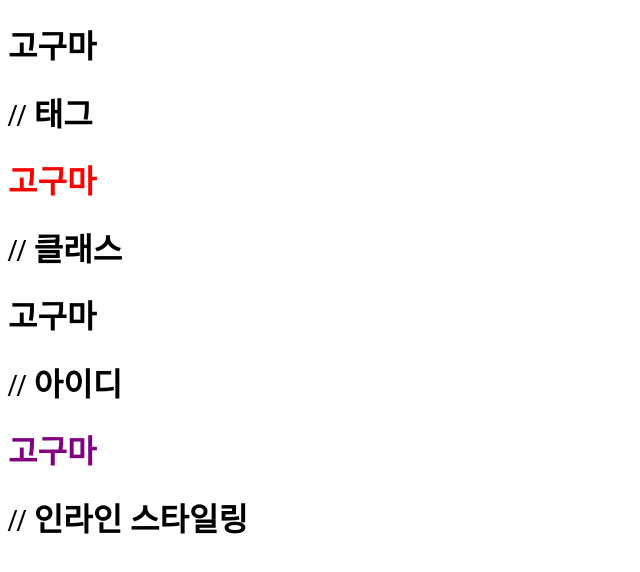
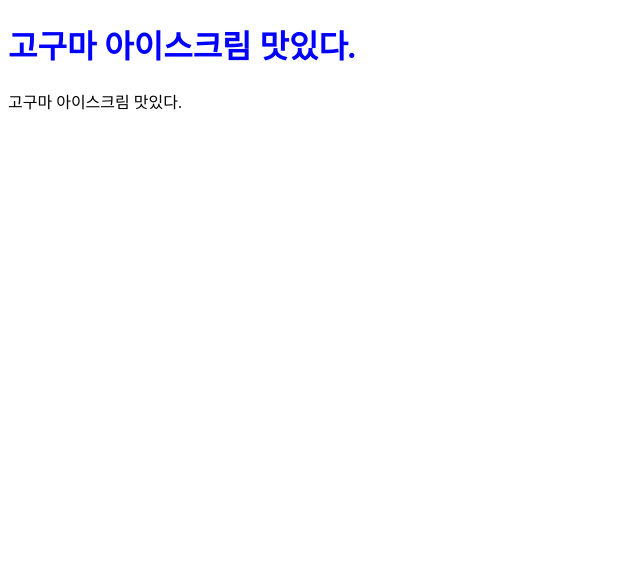
Before and after one commit to jack0928/UMC-8th-Web, a plain HTML site: page index.html in a window 1280 px wide. Shown: the whole page, without its empty margins (0-640 px from the left). Drawn offline with Linux system fonts and the light colour scheme.

Commit message:
Update index.html
동일 레벨 스타일 우선순위 관련 예제 코드

```diff
--- a/index.html
+++ b/index.html
@@ -4,18 +4,21 @@
 <head>
   <meta charset="UTF-8">
   <meta name="viewport" content="width=device-width, initial-scale=1.0">
-  <link rel="stylesheet" href="style.css">
   <title>Document</title>
+  <style>
+    .sweet-potato-class {
+      color: red;
+    }
+
+    .sweet-potato-class {
+      color: blue;
+    }
+  </style>
 </head>
 
 <body>
-    <h1>고구마<h1> // 태그
-
-        <h1 class="sweet-potato-class">고구마<h1> // 클래스
-
-        <h1 id="sweet-potato-id">고구마<h1> // 아이디
-
-        <h1 style="color: purple;">고구마<h1> // 인라인 스타일링
+  <h1 class="sweet-potato-class">고구마 아이스크림 맛있다.</h1>
+  <div>고구마 아이스크림 맛있다.<div>
 </body>
 
 </html>
```
